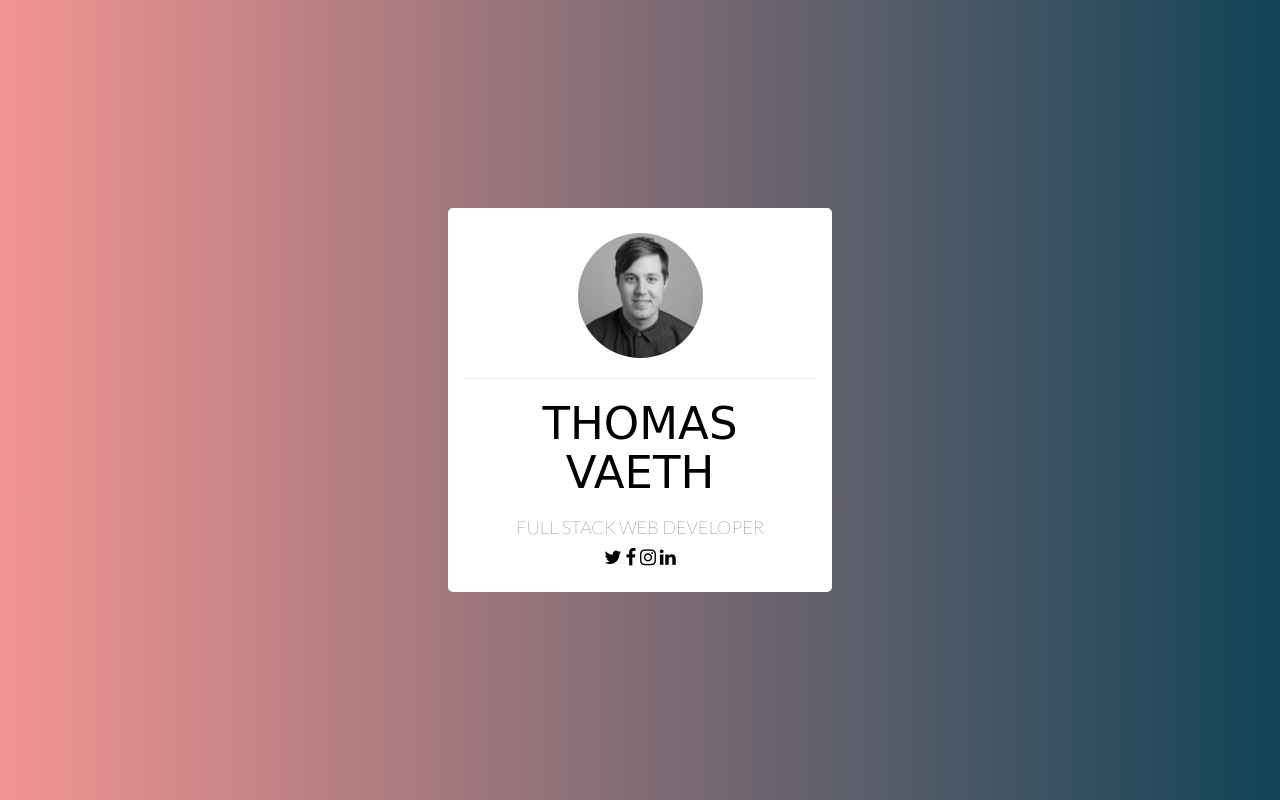
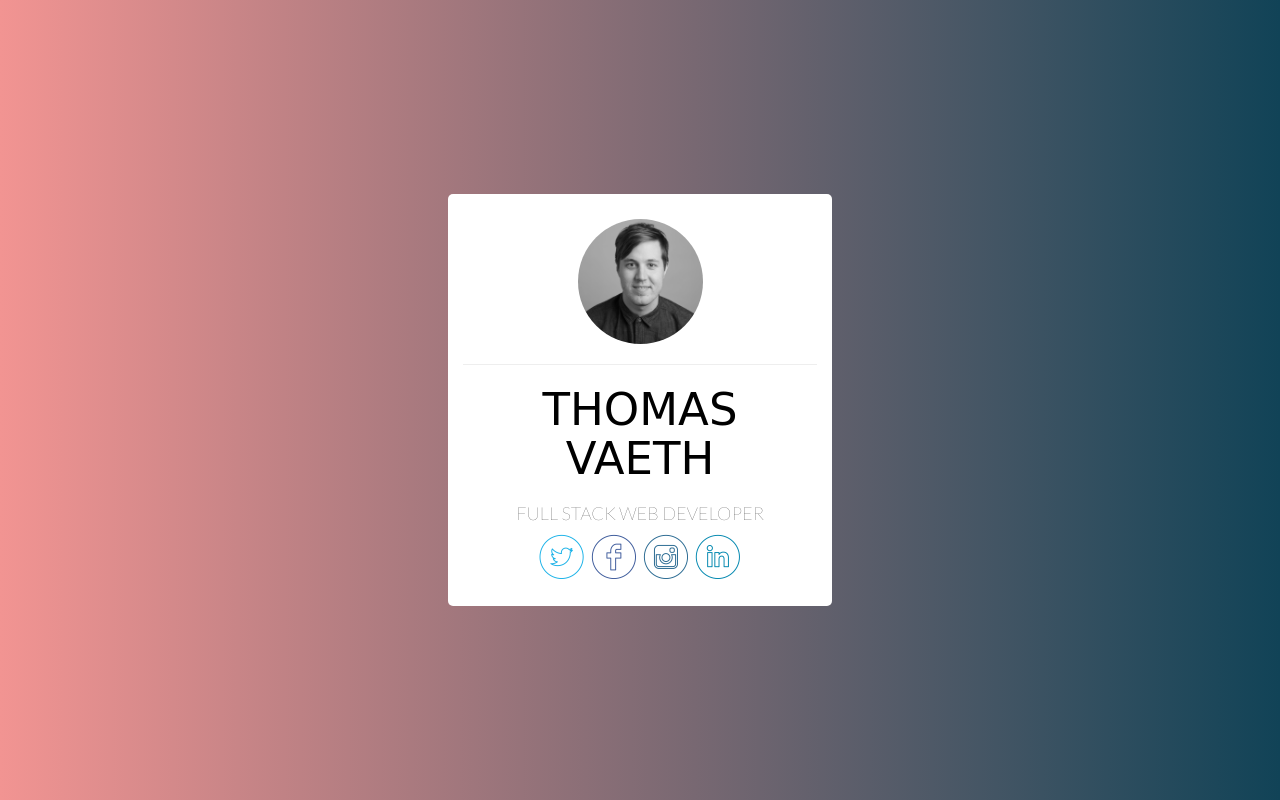
Before and after one commit to thomasvaeth/samesies-profile, a plain HTML site: page index.html in a window 1280 px wide. Drawn offline with nearby package versions, Linux system fonts and the light colour scheme; a web font is replaced by a local one.

Commit message:
Removed Font Awesome for icons.

```diff
--- a/css/main.css
+++ b/css/main.css
@@ -42,7 +42,7 @@ body {
   margin-bottom: 25px;
 }
 
-img {
+.profile-pic {
   height: 125px;
   width: 125px;
 }
--- a/index.html
+++ b/index.html
@@ -29,7 +29,7 @@
 				<div class="cover-container">
 					<div class="col-xs-10 col-sm-6 col-xs-offset-1 col-sm-offset-3 card">
 						<div class="card-header">
-							<img src="images/me.jpeg" class="img-circle img-responsive center-block">
+							<img src="images/me.jpeg" class="img-circle img-responsive center-block profile-pic">
 						</div>
 						<hr>
 						<div class="card-block">
@@ -37,10 +37,10 @@
 							<h2>Full Stack Web Developer</h2>
 						</div>
 						<div class="card-footer">
-							<a href="#" target="_blank"><i class="fa fa-twitter fa-lg"></i></a>
-							<a href="#" target="_blank"><i class="fa fa-facebook fa-lg"></i></a>
-							<a href="#" target="_blank"><i class="fa fa-instagram fa-lg"></i></a>
-							<a href="#" target="_blank"><i class="fa fa-linkedin fa-lg"></i></a>
+							<a href="#" target="_blank"><img src="images/twitter.png"></a>
+							<a href="#" target="_blank"><img src="images/facebook.png"></a>
+							<a href="#" target="_blank"><img src="images/instagram.png"></a>
+							<a href="#" target="_blank"><img src="images/linkedin.png"></a>
 						</div>
 					</div>
 				</div>
```
Also changed, not shown: images/facebook.png (added), images/instagram.png (added), images/linkedin.png (added), images/twitter.png (added), 1 other file.
